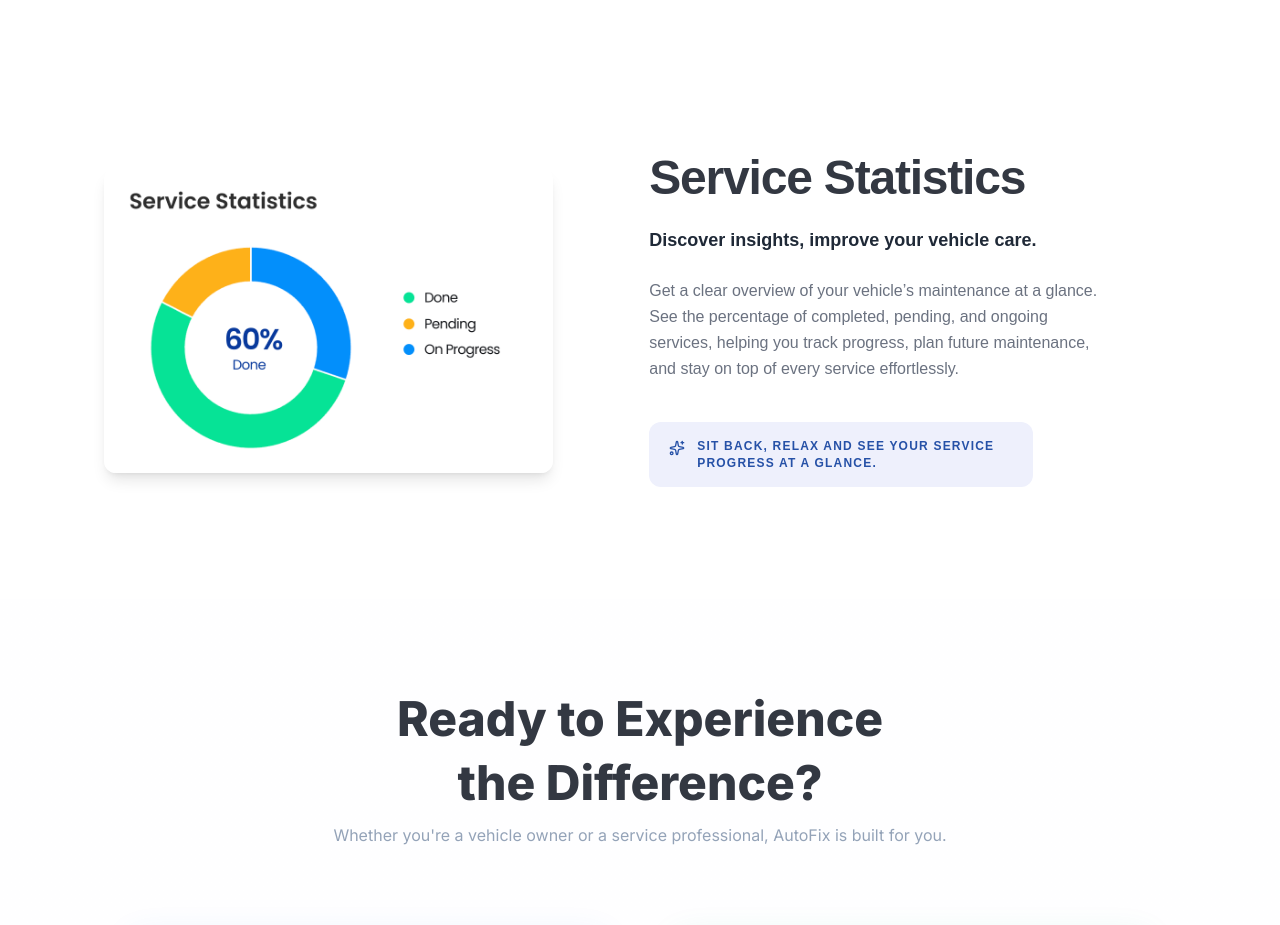
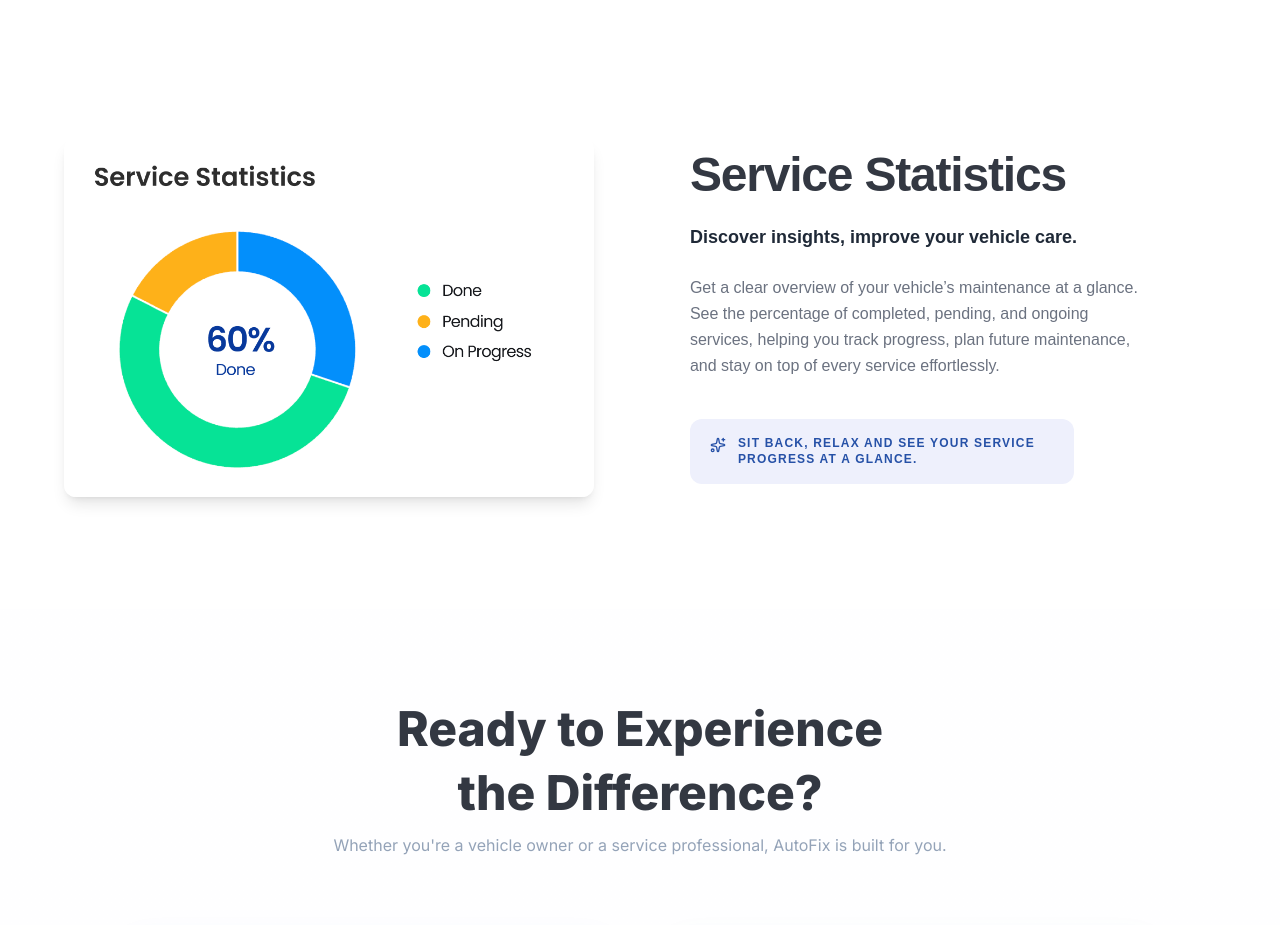
Before and after one commit to Methdul/Autofix, a React (Vite) app in the folder client/: page / in a window 1280 px wide. Shown: the part 3040-3965 px from the top of the page. Built offline with nearby package versions, Linux system fonts and the light colour scheme; no server answers.

Commit message:
fix: Adjust layout and spacing in Benefits component

```diff
--- a/client/src/components/landing/Benifits.tsx
+++ b/client/src/components/landing/Benifits.tsx
@@ -80,10 +80,10 @@ export default function Benefits() {
 
             </div>
 
-            <div className="max-w-6xl mx-auto flex flex-col md:flex-row items-center gap-16 md:gap-24 mt-44 ml-20">
+            <div className="max-w-6xl mx-auto flex flex-col md:flex-row items-center gap-16 md:gap-24 mt-40">
 
                 {/* Left: Issue Cards */}
-                <div className="w-full md:w-[39%] flex flex-col gap-3 flex-shrink-0 ">
+                <div className="w-full md:w-[46%] flex flex-col gap-3 flex-shrink-0 ">
                     <img
                         src="/stats.png"
                         alt="Live Tracking image"
```
